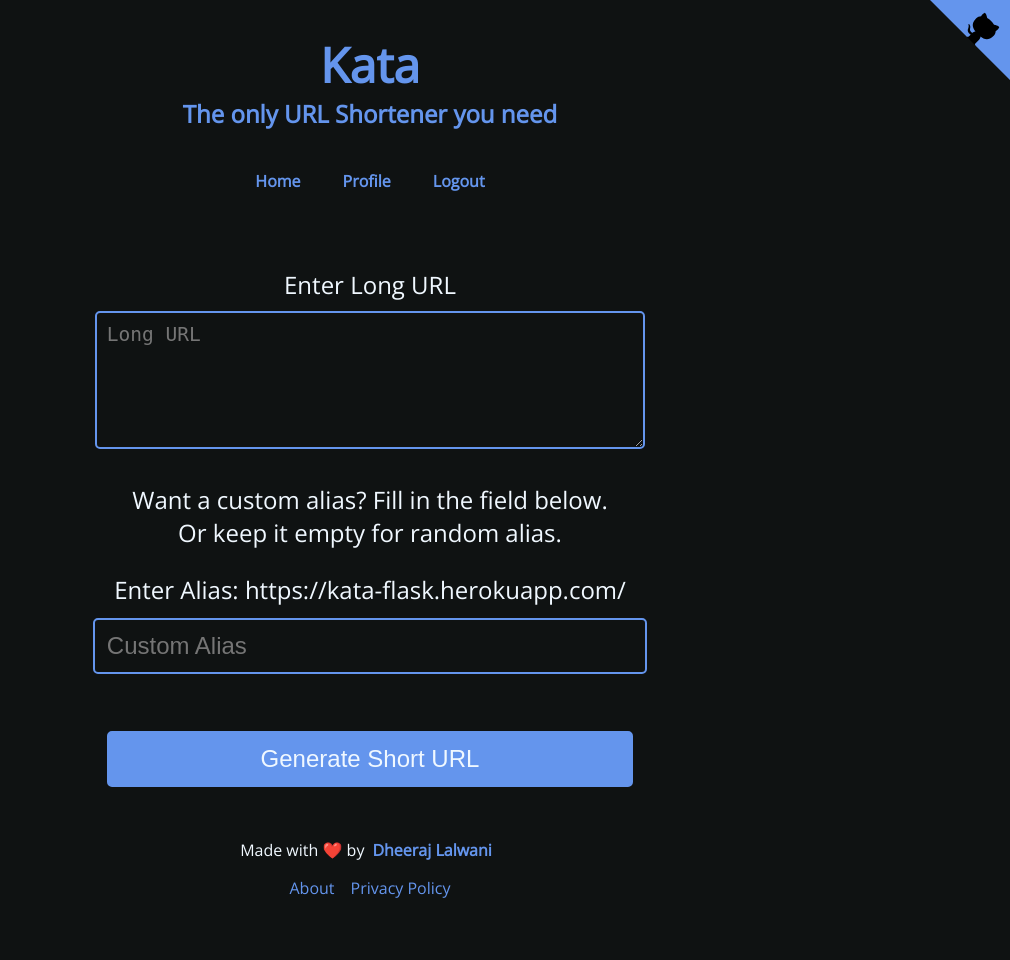
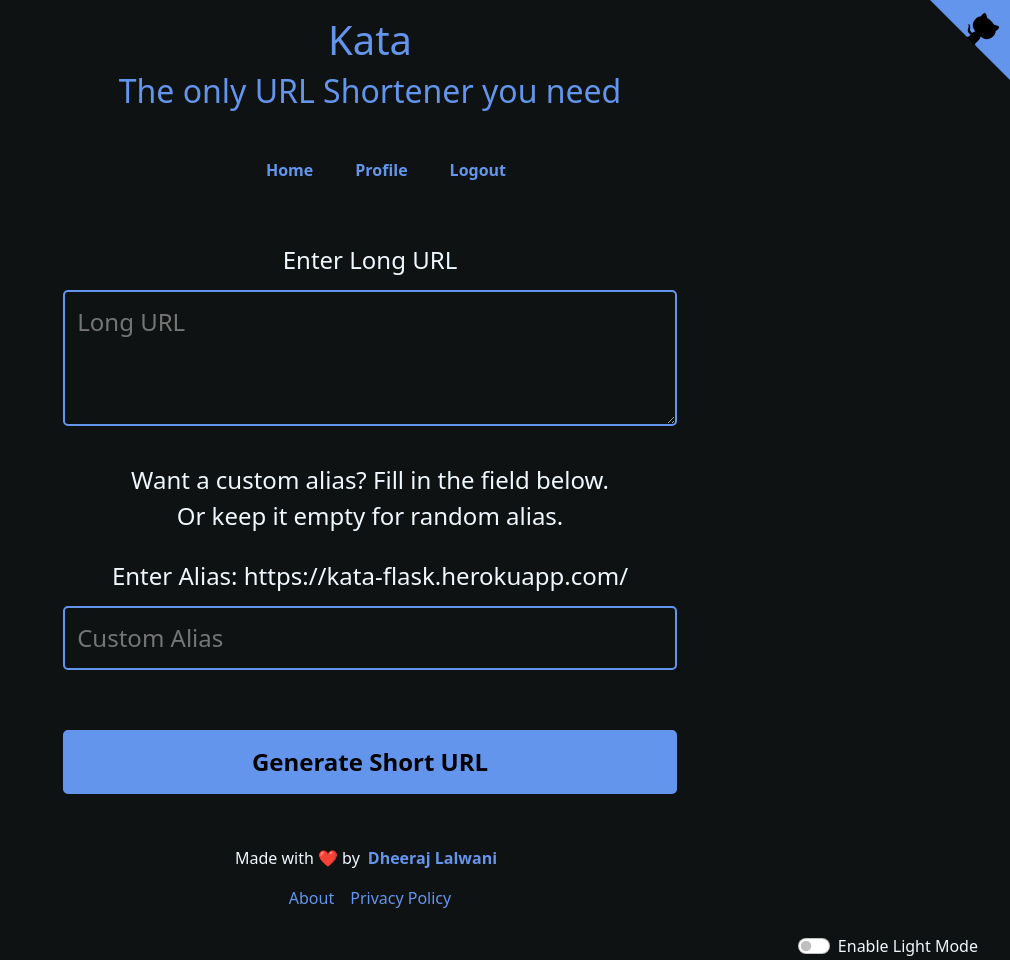
Before and after one commit to dheerajdlalwani/url-shortener, a Flask app: page / in a window 1280 px wide. Shown: the whole page, without its empty margins (270-1280 px from the left). Before the commit the page ends 898 px from the top, so only its background shows below. Run offline with Flask 2, Linux system fonts and the light colour scheme; the visitor is signed in with stand-in values (Sample User, id 1).

Commit message:
feat: light/dark theme

```diff
--- a/main.py
+++ b/main.py
@@ -64,9 +64,6 @@ def home():
                         qrcode_location = f"{project.config['UPLOAD_FOLDER']}/{short_url}.png"
                         generated_qr_code = qrcode.make(long_url)
                         generated_qr_code.save(qrcode_location)
-                        # generated_qr_code.save(short_url + '.png')
-
-                        # generated_qr_code = get_qr_code(long_url, short_url)
                         d = cv2.QRCodeDetector()
                         decoded_qr = d.detectAndDecode(cv2.imread(f"{project.config['UPLOAD_FOLDER']}/{short_url}.png"))
                         qr_img = os.path.join(project.config['UPLOAD_FOLDER'], short_url + '.png')
--- a/static/styles.css
+++ b/static/styles.css
@@ -18,6 +18,11 @@ body
     color: aliceblue;
 }
 
+.dark-mode {
+    background-color: white;
+    color: black;
+}
+
 header
 {
     display: flex;
@@ -27,7 +32,6 @@ header
     text-align: center;
     color: #6495ED;
     margin: 1em;
-    padding: 1em;
 }
 
 .kata-main-title
@@ -37,9 +41,6 @@ header
     font-size: 1.5em;
 }
 
-.id{
-    margin: 30px;
-}
 
 nav
 {
@@ -58,6 +59,7 @@ ul
     justify-content: center;
     align-items: center;
     text-align: center;
+    margin-bottom: 0px !important;
 }
 
 nav ul > li
@@ -141,7 +143,7 @@ main
 }
 
 
-.form > input, .user > input, .output > input, .output > button, .user-short-url-copy, textarea
+.form > input, .form > textarea, #long, .user > input, .output > input, .output > button, .user-short-url-copy
 {
     width: 80%;
     border-radius: 5px;
@@ -154,6 +156,13 @@ main
 }
 
 
+
+.dark1{
+    background-color: white !important;
+    color: black !important;
+}
+
+
 .user > input
 {
     margin-left: 0;
@@ -161,10 +170,11 @@ main
 
 .form > input[type='submit'] , .user > input[type='submit'], .output > button, .user-short-url-copy
 {
-    color: aliceblue;
+    color: black;
     background-color: #6495ED;
     font-size: 1em;
     cursor: pointer;
+    font-weight: 600;
 }
 
 
--- /dev/null
+++ b/tempCodeRunnerFile.py
@@ -0,0 +1 @@
+qr_img=qr_img
--- a/templates/base.html
+++ b/templates/base.html
@@ -1,5 +1,6 @@
 <!DOCTYPE html>
 <html lang="en">
+
 <head>
     <meta charset="UTF-8">
     <meta http-equiv="X-UA-Compatible" content="IE=edge">
@@ -16,19 +17,27 @@
     <meta name="twitter:image" content="https://kata-flask.herokuapp.com/static/favicon/og-image.png">
     <meta name="twitter:site" content="@dhirucodes">
     <meta name="twitter:creator" content="@dhirucodes">
-        <link rel="apple-touch-icon" sizes="180x180" href="{{ url_for('static', filename='favicon/apple-touch-icon.png') }}">
-        <link rel="icon" type="image/png" sizes="32x32" href="{{ url_for('static', filename='favicon/favicon-32x32.png') }}">
-        <link rel="icon" type="image/png" sizes="16x16" href="{{ url_for('static', filename='favicon/favicon-16x16.png') }}">
+    <link href="https://cdn.jsdelivr.net/npm/bootstrap@5.2.2/dist/css/bootstrap.min.css" rel="stylesheet"
+        integrity="sha384-Zenh87qX5JnK2Jl0vWa8Ck2rdkQ2Bzep5IDxbcnCeuOxjzrPF/et3URy9Bv1WTRi" crossorigin="anonymous">
+    <link rel="apple-touch-icon" sizes="180x180"
+        href="{{ url_for('static', filename='favicon/apple-touch-icon.png') }}">
+    <link rel="icon" type="image/png" sizes="32x32"
+        href="{{ url_for('static', filename='favicon/favicon-32x32.png') }}">
+    <link rel="icon" type="image/png" sizes="16x16"
+        href="{{ url_for('static', filename='favicon/favicon-16x16.png') }}">
     <link rel="stylesheet" type="text/css" href="{{ url_for('static', filename='styles.css') }}?ver={{ now }}">
     <link rel="manifest" href="{{ url_for('static', filename='favicon/site.webmanifest') }}">
-        <script data-ad-client="ca-pub-7625828260184314" async src="https://pagead2.googlesyndication.com/pagead/js/adsbygoogle.js"></script>
+    <script data-ad-client="ca-pub-7625828260184314" async
+        src="https://pagead2.googlesyndication.com/pagead/js/adsbygoogle.js"></script>
     {% block head %}{% endblock %}
 </head>
 
 <body>
     {% include 'github-corner.html' %}
     <header>
-            <a href="/" class="kata-main-title"><h1>Kata</h1></a>
+        <a href="/" class="kata-main-title">
+            <h1>Kata</h1>
+        </a>
         <h2>The only URL Shortener you need</h2>
         {% include 'nav.html' %}
     </header>
@@ -39,5 +48,29 @@
     <footer>
         {% include 'footer.html' %}
     </footer>
+    <div class="form-check form-switch d-flex justify-content-end mx-4">
+        <input class="form-check-input" onclick="toggleMode()" type="checkbox" role="switch"
+            id="flexSwitchCheckDefault">
+        <label id="mode" class="form-check-label mx-2" for="flexSwitchCheckDefault">Enable Light Mode</label>
+    </div>
 </body>
+<script>
+    function toggleMode() {
+        let element = document.body;
+        element.classList.toggle("dark-mode");
+        let form1 = document.getElementById("dark2");
+        console.log(form1);
+        form1.classList.toggle("dark1");
+        let mode = document.getElementById("mode");
+        if(mode.innerText === "Enable Dark Mode")
+        {mode.innerText = "Enable Light Mode"}
+        else {
+            mode.innerText = "Enable Dark Mode"
+        }
+    }
+</script>
+<script src="https://cdn.jsdelivr.net/npm/bootstrap@5.2.2/dist/js/bootstrap.bundle.min.js"
+    integrity="sha384-OERcA2EqjJCMA+/3y+gxIOqMEjwtxJY7qPCqsdltbNJuaOe923+mo//f6V8Qbsw3"
+    crossorigin="anonymous"></script>
+
 </html>
--- a/templates/form.html
+++ b/templates/form.html
@@ -8,7 +8,7 @@
 
 <section class="output">
     <label>Long URL</label>
-    <textarea rows="5" cols="50" disabled>{{ long_url }}</textarea>
+    <textarea id="long" rows="3" cols="50" disabled>{{ long_url }}</textarea>
     <br>
     <label>QR Code</label>
     <img id="qr" src= "{{qr_img}}" alt="Generated QR Code" width="200" height="200"/>
@@ -27,7 +27,7 @@
 <form class="form" action="/" method="POST">
     <label for="long_url">Enter Long URL</label>
     <!-- <input type="text" name="long_url" id="long_url" autocomplete="off" placeholder="Long URL"> -->
-    <textarea name="long_url" id="long_url" rows="5" cols="50" placeholder="Long URL" autocomplete="off"></textarea>
+    <textarea class="" id="dark2" name="long_url" id="long_url" rows="3" cols="50" placeholder="Long URL" autocomplete="off"></textarea>
     {% if session['user'] %}
     <p class="custom-slug-message">
         Want a custom alias? Fill in the field below. <br> Or keep it empty for random alias.
```
Also changed, not shown: static/IMG/Vo1T9I5.png (deleted), static/IMG/zoLzWSI.png (added). Lines whose indentation alone changed are shown as unchanged.
